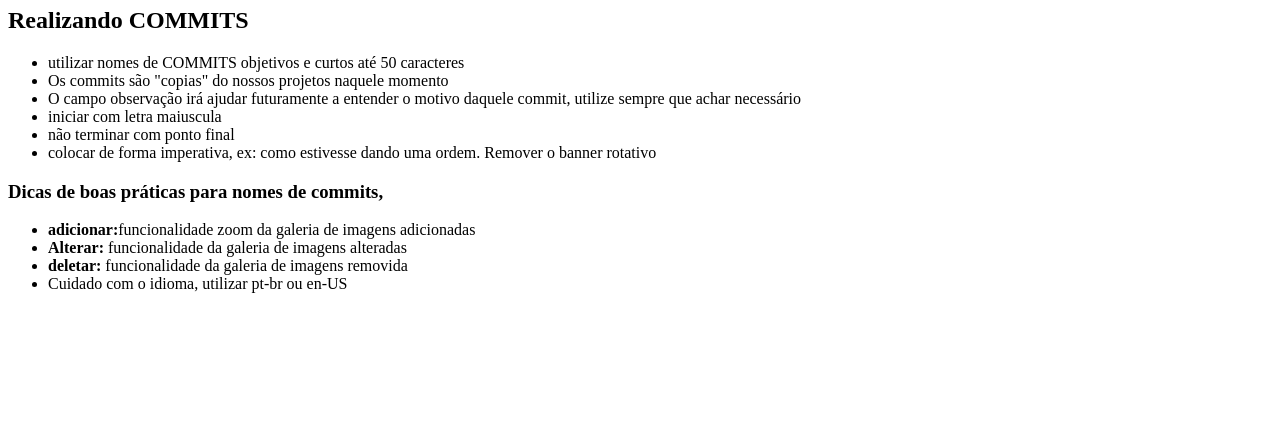
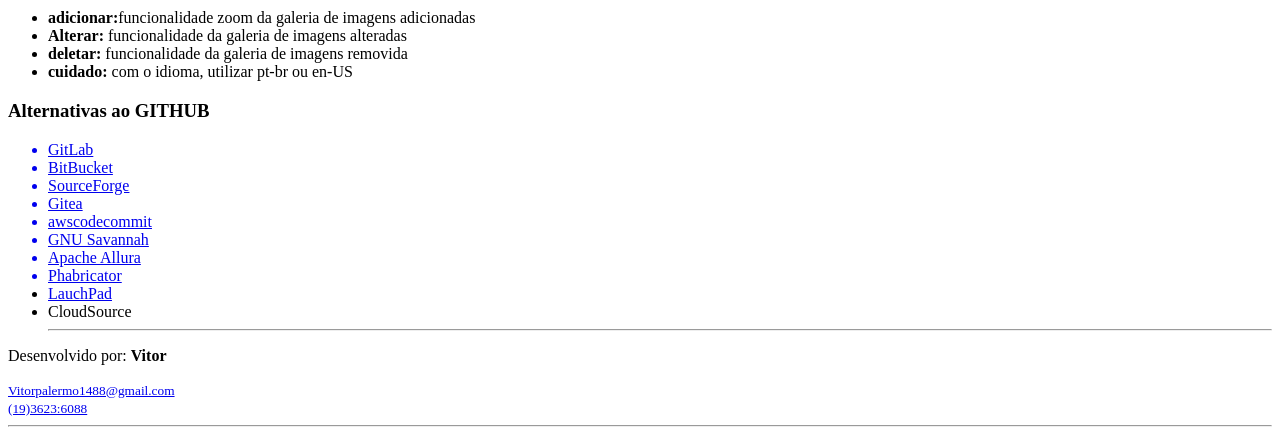
Before and after one commit to VitorPalermo/atividade2, a plain HTML site: page index.html in a window 1280 px wide. Shown: the part 597-1032 px from the top of the page. Before the commit the page ends 906 px from the top, so only its background shows below. Drawn offline with Linux system fonts and the light colour scheme.

Commit message:
Estrutura com Informações adicionadas

```diff
--- a/index.html
+++ b/index.html
@@ -6,7 +6,10 @@
 </head>
 
 <body>
-    <img src="img/logo github.png" alt="logo github">
+    <a href="https://github.com/" target="_blank">
+    <img src="img/logo github.png" alt="logo github" width="300px ">
+    </a>
+
     <h1>Conhecendo GITHUB</h1>
     <h2>Realizando COMMITS</h2>
     <ul>
@@ -17,16 +20,82 @@
         <li>não terminar com ponto final</li>
         <li>colocar de forma imperativa, ex: como estivesse dando uma ordem. Remover o banner rotativo</li>
     </ul>
+
     <h3>Dicas de boas práticas para nomes de commits, </h3>
+    <ul>
+      <li> <b>adicionar:</b>funcionalidade zoom da galeria de imagens adicionadas</li>
+      <li> <b>Alterar:</b> funcionalidade da galeria de imagens alteradas</li>
+      <li> <b>deletar:</b> funcionalidade da galeria de imagens removida</li>
+      <li> <b>cuidado:</b> com o idioma, utilizar pt-br ou en-US</li>
+    </ul>
+
+      <h3>Alternativas ao GITHUB</h3>
+        <ul>
+            <a href="https://about.gitlab.com/" target="_blank">
+            <li>GitLab</li>
+            </a>
+
+            <a href="https://bitbucket.org/" target="_blank">
+            <li>BitBucket</li>
+            </a>
+
+            <a href="https://sourceforge.net/" target="_blank">
+            <li>SourceForge</li>
+            </a>
+
+            <a href="https://gitea.io/en-us/" target="_blank">
+            <li>Gitea</li>
+            </a>
+
+            <a href="https://aws.amazon.com/" target="_blank">
+            <li>awscodecommit</li>
+            </a>
+
+            <a href="https://savannah.gnu.org/" target="_blank">
+            <li>GNU Savannah</li>
+            </a>
+
+            <a href="https://www.alura.com.br" target="_blank">
+                <li>Apache Allura</li>
+            </a>
 
 
-    <ul>
-      <li><b>adicionar:</b>funcionalidade zoom da galeria de imagens adicionadas</li>
-      <li><b>Alterar:</b> funcionalidade da galeria de imagens alteradas</li>
-      <li> <b>deletar:</b> funcionalidade da galeria de imagens removida</li>
-      <li>Cuidado com o idioma, utilizar pt-br ou en-US</li>
+            <a href="https://www.phacility.com/phabricator/" target="_blank">
+            <li>Phabricator</li>
+            </a>
 
-    </ul>
-</body>
+            <li>
+            <a href="https://launchpad.net/" target="_blank">
+            LauchPad
+            </a>
+            </li>
+
+
+            <li>CloudSource</li>
+
+            <hr>
+
+        </ul>
+
+        <p>Desenvolvido por: <b>Vitor</b></p>
+
+        <a href="mailto:Vitorpalermo1488@gmail.com">
+        <small>Vitorpalermo1488@gmail.com</small>
+        </a>
+        <br>
+
+        <a href="tel:1936236088">
+        <small>(19)3623:6088</small>
+        </a>
+
+    </body>
+
+
+<hr>
+
+
+
+
+
 
 </html>
```
